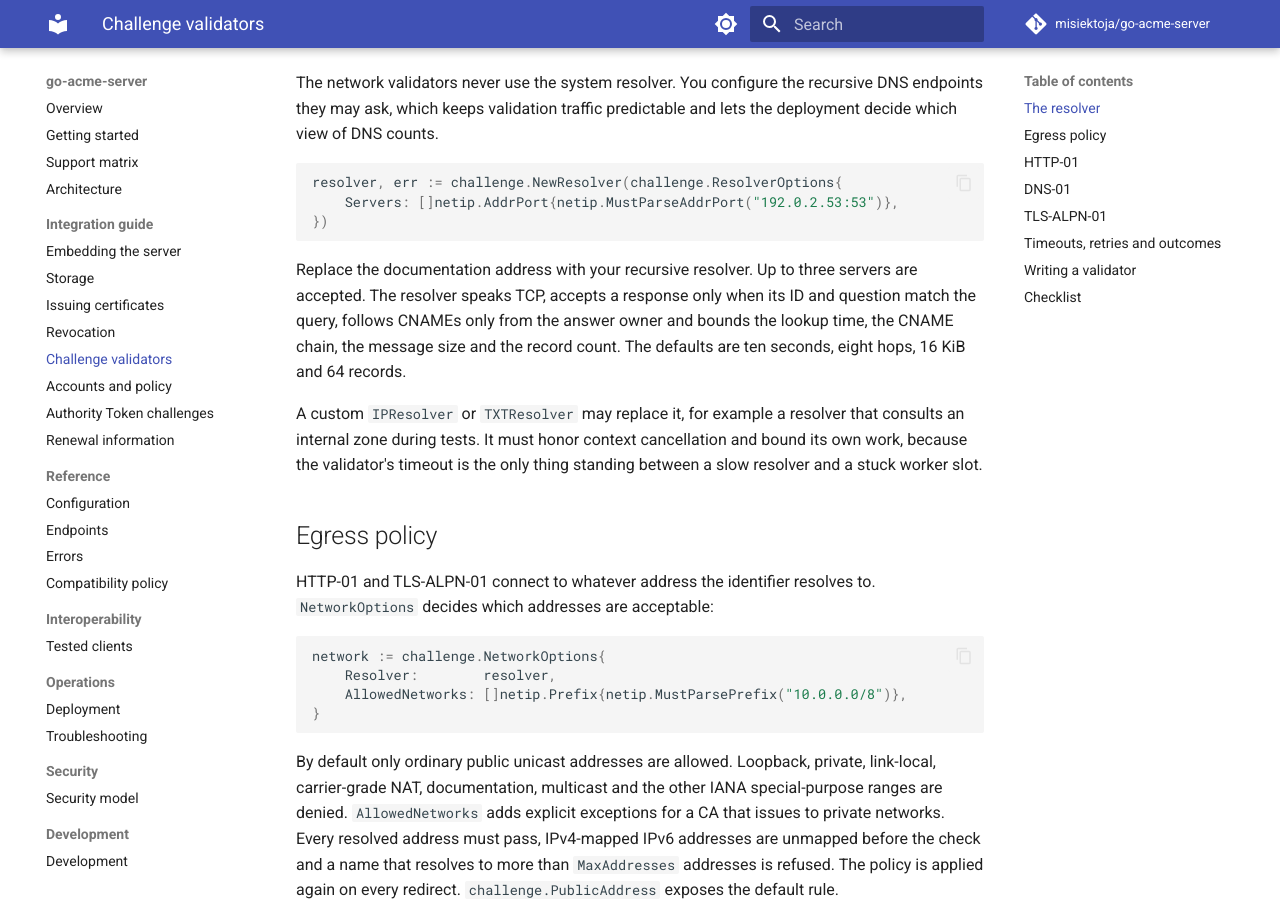
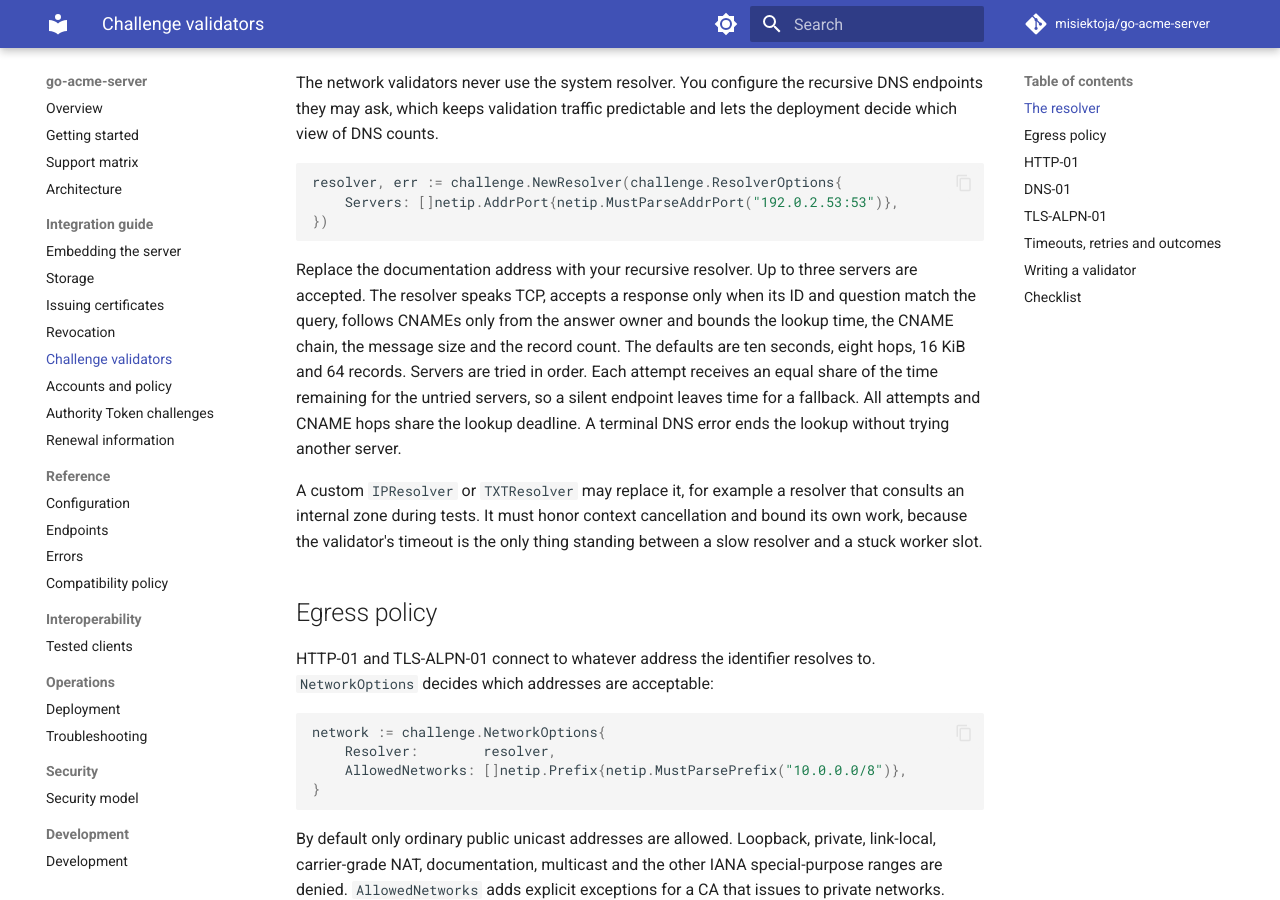
Before and after one commit to misiektoja/go-acme-server, an MkDocs documentation site: the page built from docs/guide/validators.md, in a window 1280 px wide and 900 px high, scrolled down 675 px. Built offline with MkDocs 1.6.1 and Material for MkDocs 9.7.7, drawn with Linux system fonts in a browser that asks for light colours; comment, search, counter and statistics services are not loaded.

Commit message:
docs: describe DNS resolver timeout allocation
Signed-off-by: misiektoja <misiektoja-github@rm-rf.ninja>

```diff
--- a/docs/guide/validators.md
+++ b/docs/guide/validators.md
@@ -35,6 +35,9 @@ Replace the documentation address with your recursive resolver. Up to three serv
 The resolver speaks TCP, accepts a response only when its ID and question match the query, follows
 CNAMEs only from the answer owner and bounds the lookup time, the CNAME chain, the message size and
 the record count. The defaults are ten seconds, eight hops, 16 KiB and 64 records.
+Servers are tried in order. Each attempt receives an equal share of the time remaining for the
+untried servers, so a silent endpoint leaves time for a fallback. All attempts and CNAME hops
+share the lookup deadline. A terminal DNS error ends the lookup without trying another server.
 
 A custom `IPResolver` or `TXTResolver` may replace it, for example a resolver that consults an
 internal zone during tests. It must honor context cancellation and bound its own work, because the
```
